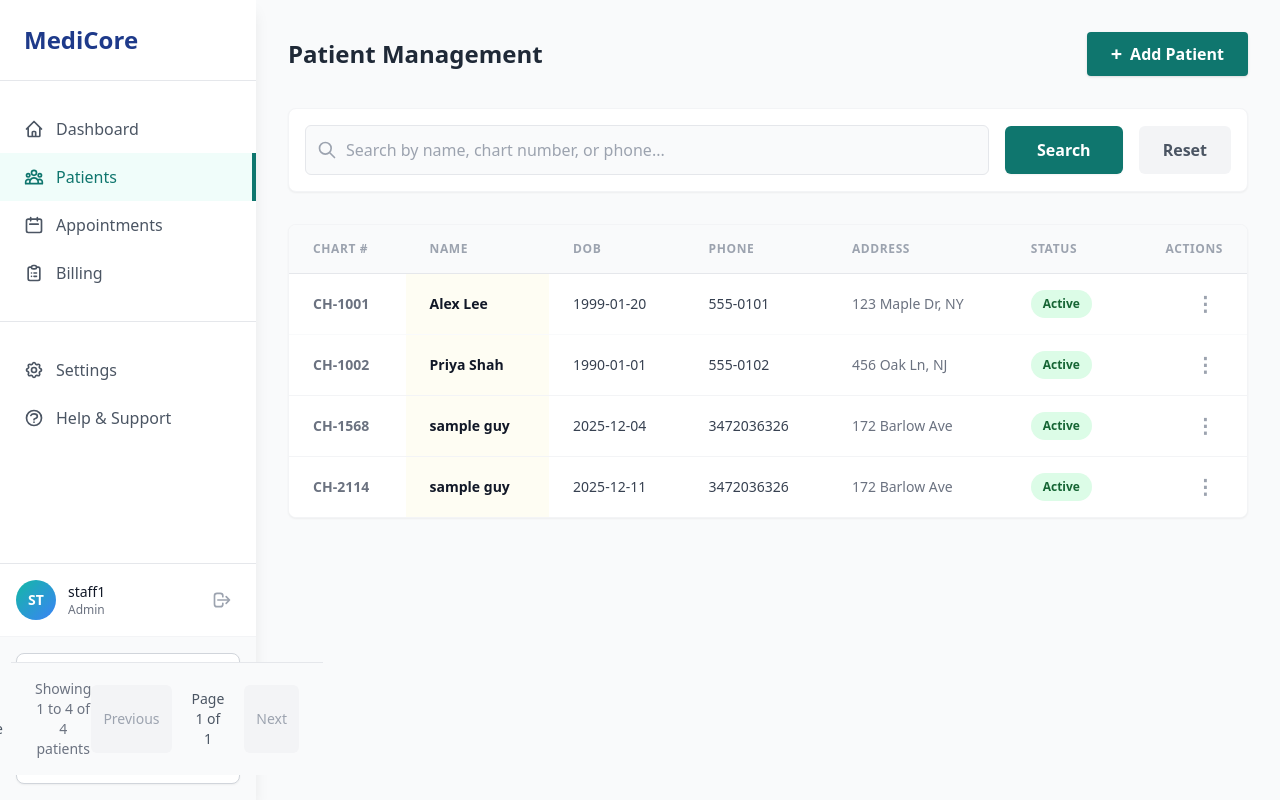
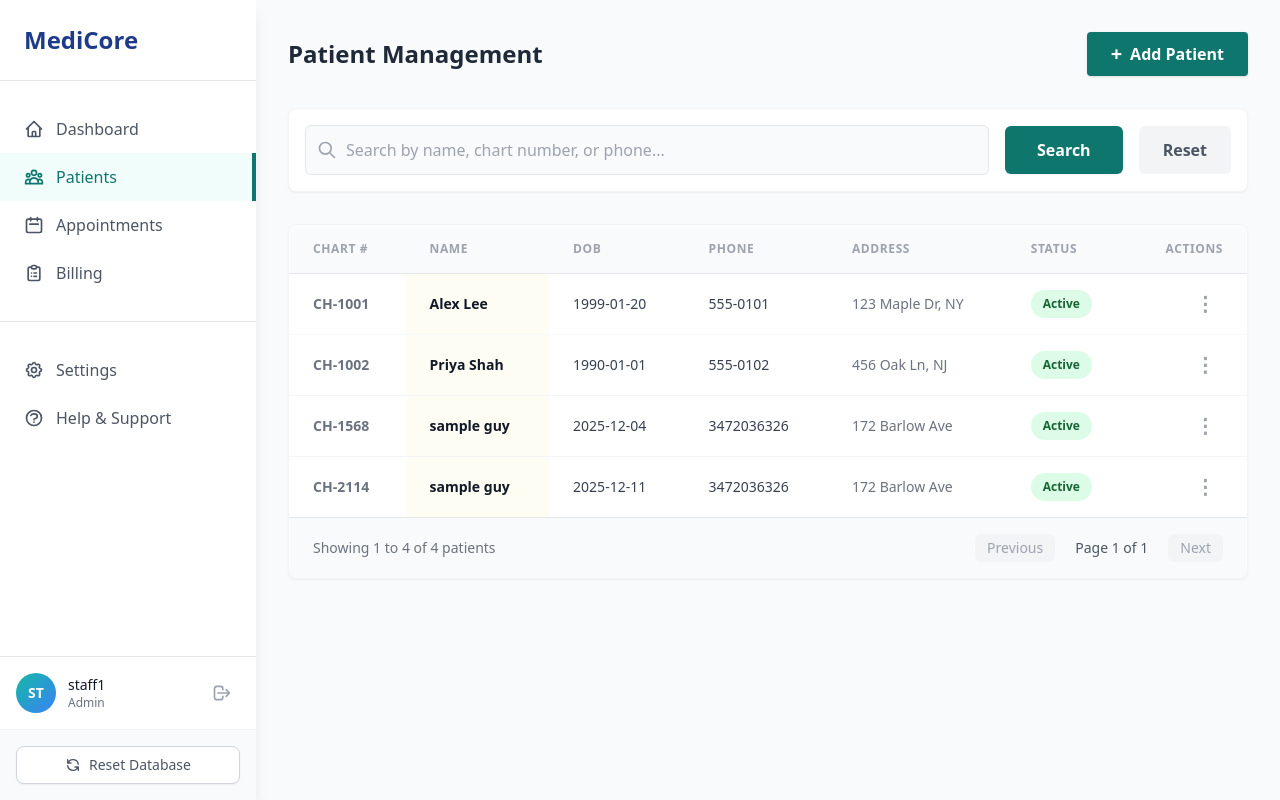
Before and after one commit to MatthewKuilan/hospital_mvp, a Flask app: page /patients in a window 1280 px wide. Run offline with Flask 3, Linux system fonts and the light colour scheme; a user stored in the database is signed in; data comes from the database, SQL or seed files in the repository; both versions use the stored data as it was after the commit; some libraries are stand-ins or nearby versions.

Commit message:
Fix pagination position - use specific container ID

```diff
--- a/templates/patients.html
+++ b/templates/patients.html
@@ -36,7 +36,7 @@
     </div>
 
     <!-- Patient Table -->
-    <div class="bg-white rounded-lg shadow-sm border border-gray-100 overflow-hidden">
+    <div id="patientTableContainer" class="bg-white rounded-lg shadow-sm border border-gray-100 overflow-hidden">
         <table class="min-w-full divide-y divide-gray-200">
             <thead class="bg-gray-50">
                 <tr>
@@ -246,7 +246,7 @@
             paginationDiv = document.createElement('div');
             paginationDiv.id = 'paginationControls';
             paginationDiv.className = 'px-6 py-4 bg-gray-50 border-t border-gray-200 flex items-center justify-between';
-            document.querySelector('.bg-white.rounded-lg.shadow-sm.border').appendChild(paginationDiv);
+            document.getElementById('patientTableContainer').appendChild(paginationDiv);
         }
 
         if (allPatients.length === 0) {
```
Also changed, not shown: hms.db.
